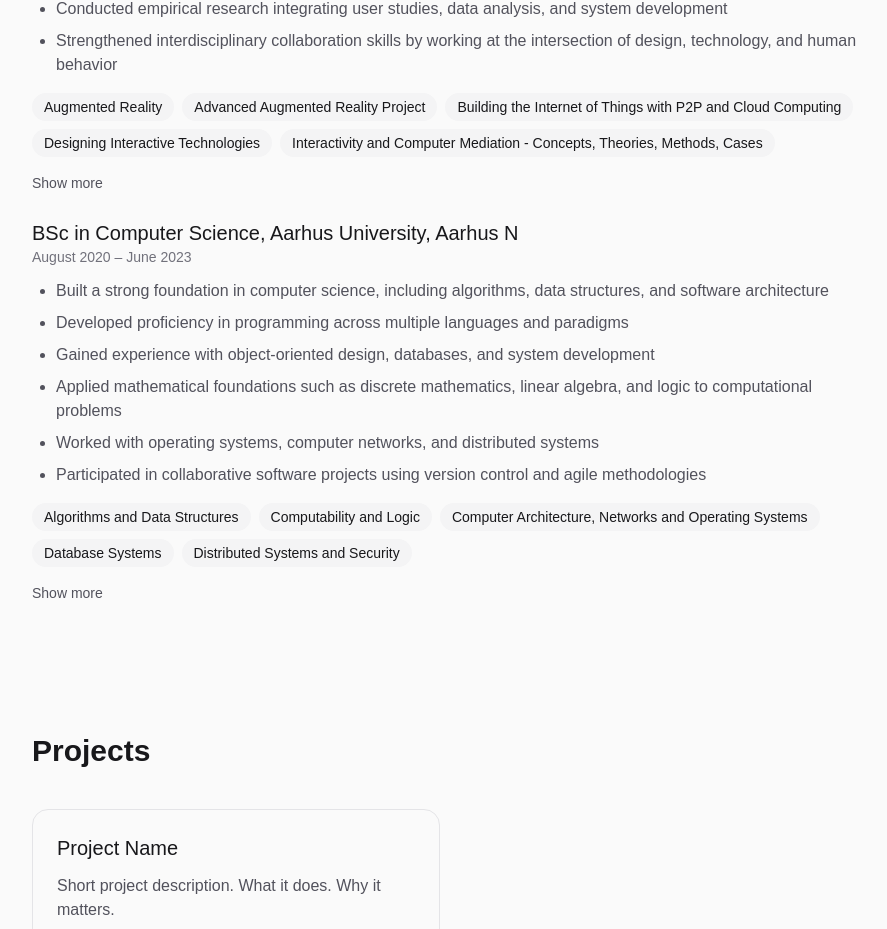
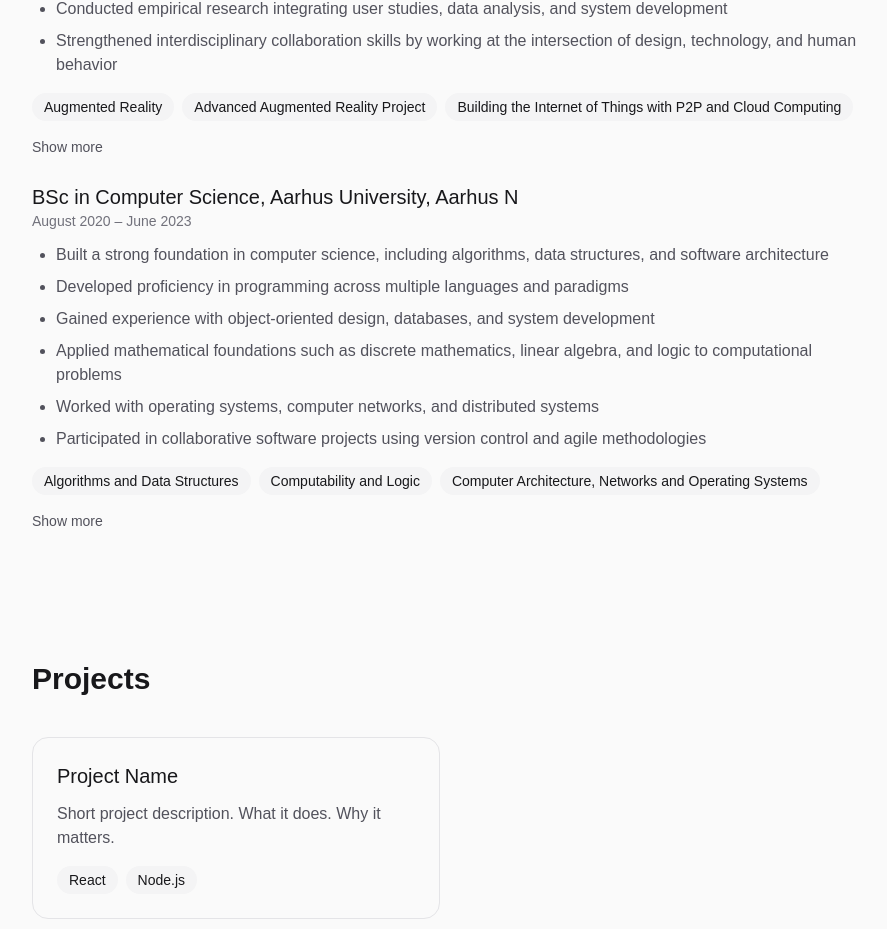
Before and after one commit to sofie-kirk22/my-cv, a Next.js app: page / in a window 1280 px wide. Shown: the part 2699-3628 px from the top of the page, without its empty margins (184-1071 px from the left). Built offline with nearby package versions, Linux system fonts and the light colour scheme; a web font is replaced by a local one.

Commit message:
Changed number of courses shown in education to 3

```diff
--- a/app/components/bscCourses.tsx
+++ b/app/components/bscCourses.tsx
@@ -26,7 +26,7 @@
     "Physical Computing",
   ];
 
-  const visibleCourses = expanded ? courses : courses.slice(0, 5);
+  const visibleCourses = expanded ? courses : courses.slice(0, 3);
 
   return (
     <div className="mt-4">
@@ -41,7 +41,7 @@
         ))}
       </div>
 
-      {courses.length > 5 && (
+      {courses.length > 3 && (
         <button
           onClick={() => setExpanded(!expanded)}
           className="mt-4 text-sm font-medium text-zinc-600 hover:text-black dark:text-zinc-400 dark:hover:text-white"
--- a/app/components/mscCourses.tsx
+++ b/app/components/mscCourses.tsx
@@ -18,7 +18,7 @@
     "Project Work in Computer Science",
   ];
 
-  const visibleCourses = expanded ? courses : courses.slice(0, 5);
+  const visibleCourses = expanded ? courses : courses.slice(0, 3);
 
   return (
     <div className="mt-4">
@@ -33,7 +33,7 @@
         ))}
       </div>
 
-      {courses.length > 5 && (
+      {courses.length > 3 && (
         <button
           onClick={() => setExpanded(!expanded)}
           className="mt-4 text-sm font-medium text-zinc-600 hover:text-black dark:text-zinc-400 dark:hover:text-white"
```
